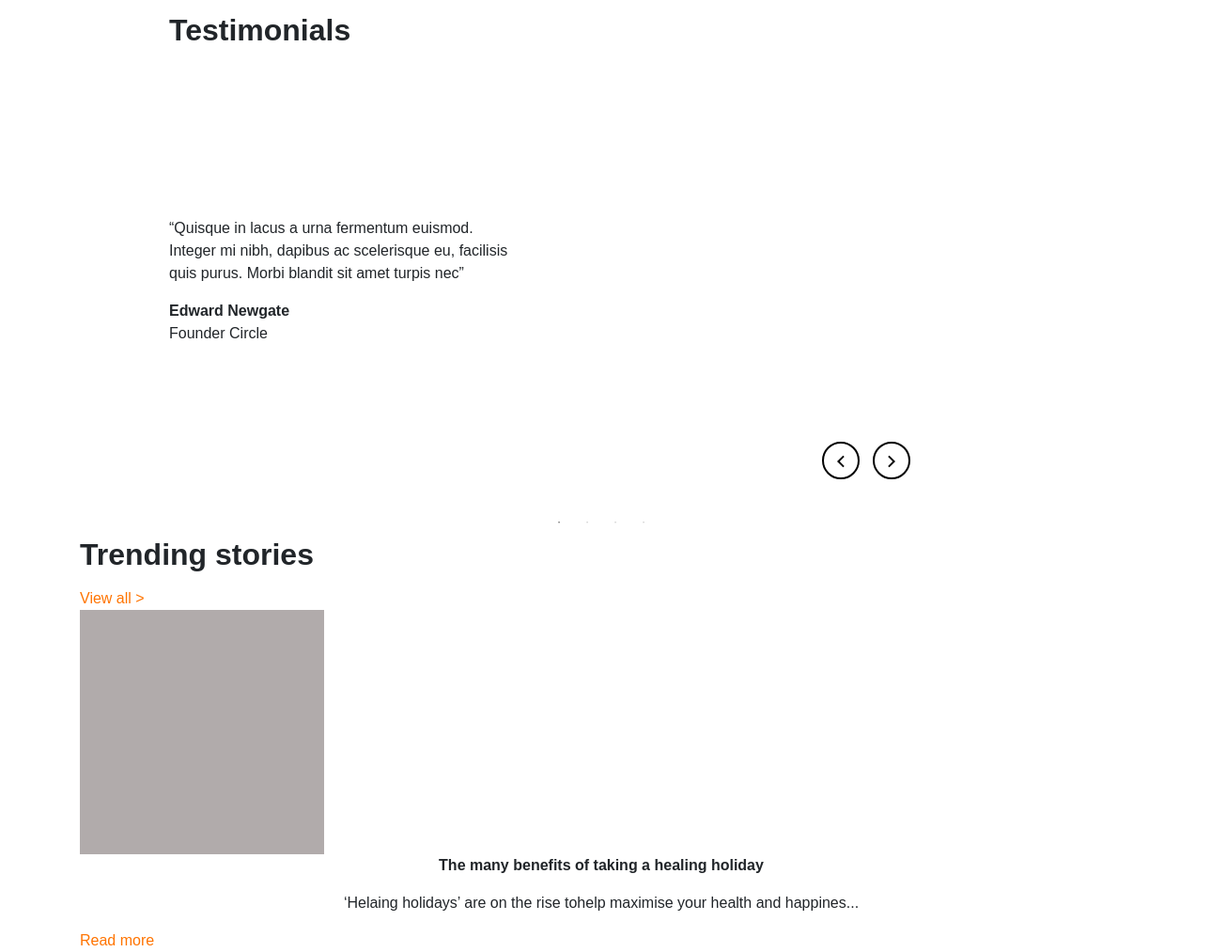
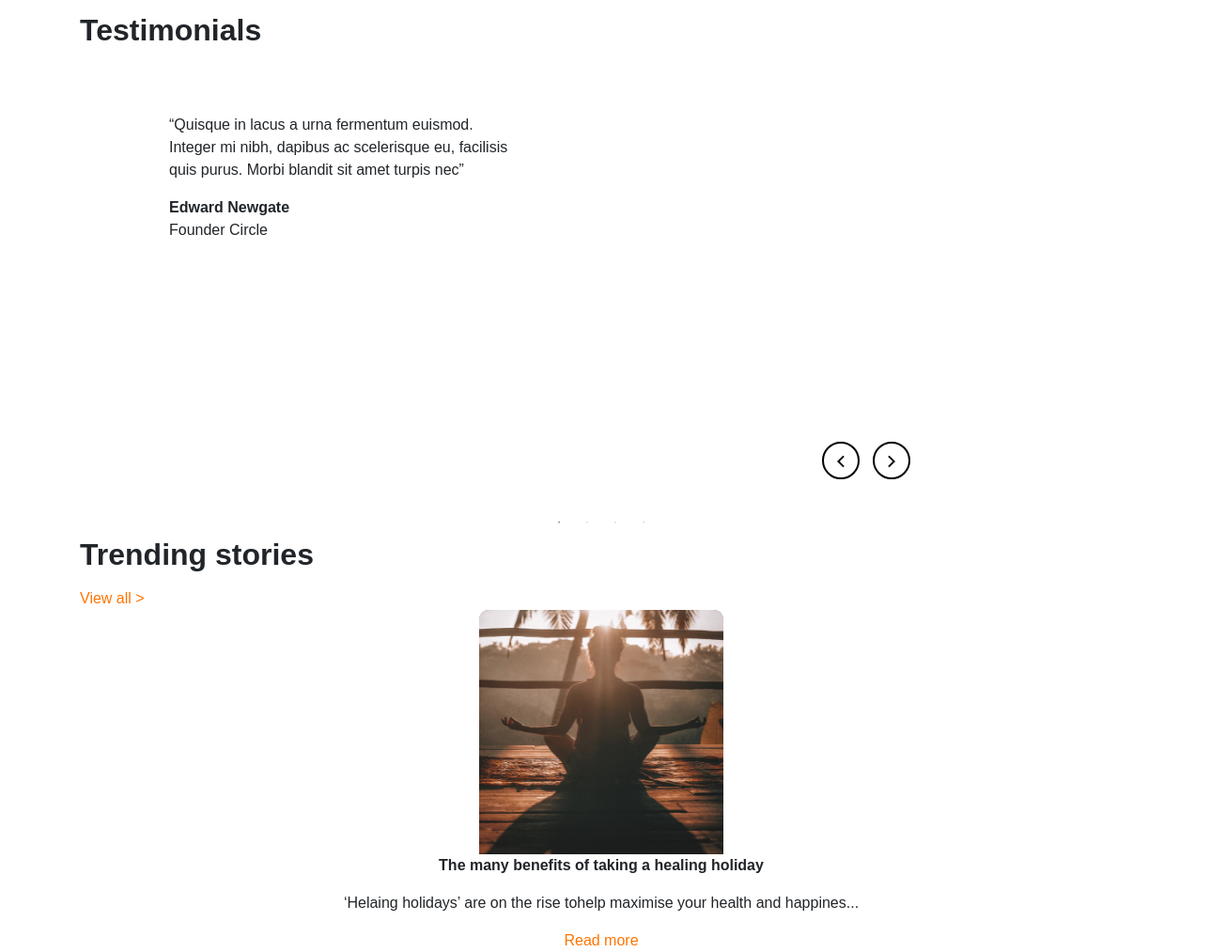
Before and after one commit to Ricardo-sousa-oliveira/tour-and-travel-website, a website: page app/index.html in a window 1280 px wide. Shown: the part 2260-3273 px from the top of the page at 94% size, 1305 px wide, since content can reach past the window. Drawn offline with nearby package versions, Linux system fonts and the light colour scheme; a web font is replaced by a local one.

Commit message:
refactor(stories) refactor the stories section and create the stories__card div

```diff
--- a/app/index.html
+++ b/app/index.html
@@ -153,7 +153,7 @@
     <section class="opinions">
       <div class="container">
         <div class="row">
-          <div class="col-12 offset-md-1">
+          <div class="col-12">
             <h2 class="opinions__title"><strong>Testimonials</strong></h2>
           </div>
         </div>
@@ -254,8 +254,9 @@
             <a class="stories__link" href="javascript:;">View all ></a>
           </div>
           <div class="col-12">
+            <div class="stories__card">
               <div class="stories__img">
-
+                <img class="stories__img" src="./src/img/meditation.png" alt="meditation.png">
               </div>
               <p class="stories__text"><strong>The many benefits of
                 taking a healing holiday</strong>
@@ -264,6 +265,7 @@
                 tohelp maximise your health and happines...
               </p>
               <a class="stories__link" href="javascript:;">Read more</a>
+            </div>
           </div>
         </div>
       </div>
--- a/app/src/sass/componets/opinions.scss
+++ b/app/src/sass/componets/opinions.scss
@@ -5,10 +5,6 @@
 
   &__title {
     margin-bottom: 70px;
-  }
-
-  &__text {
-    margin-top: 110px;
   }
 
   &__img {
--- a/app/src/sass/componets/stories.scss
+++ b/app/src/sass/componets/stories.scss
@@ -12,9 +12,17 @@
     text-align: center;
   }
 
+  &__card {
+    display: flex;
+    align-items: center;
+    flex-direction: column;
+  }
+
   &__img {
     background: rgb(177, 171, 171);
     width: 260px;
     height: 260px;
+    border-top-left-radius: 10px;
+    border-top-right-radius: 10px;
   }
 }
```
Also changed, not shown: app/src/css/style.css. Lines whose indentation alone changed are shown as unchanged.
